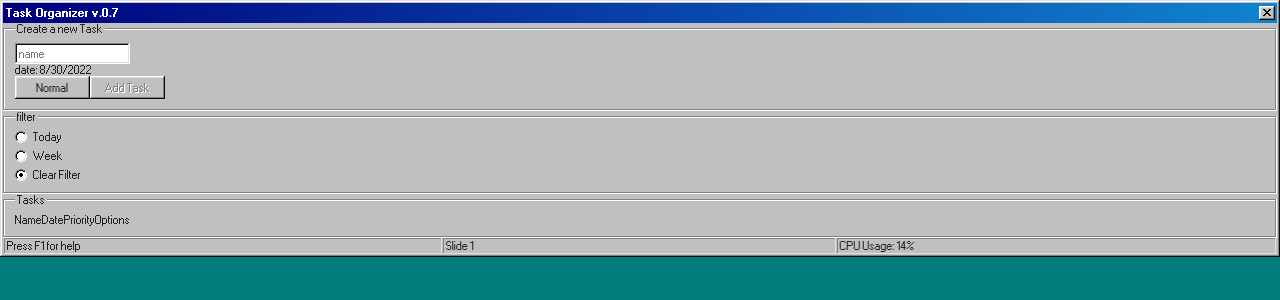
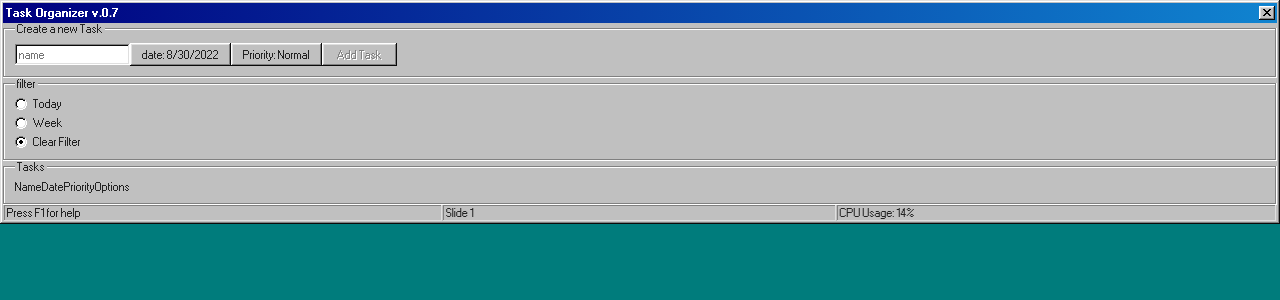
Before and after one commit to snt85c/ReactTesting, a React (Create React App) app: page / in a window 1280 px wide. Shown: the top 300 px of the page. Built offline with nearby package versions, Linux system fonts and the light colour scheme; no server answers; the database is empty.

Commit message:
window components drag and drop with no sliding effect, drag from title bar, change in buttons

```diff
--- a/src/TODOComponents/TODO.tsx
+++ b/src/TODOComponents/TODO.tsx
@@ -5,7 +5,7 @@ import { iTodo } from "./TODOInterfaces";
 import TODOList from "./TODOListComponents/TODOList";
 import TODOMenu from "./TODOMenuComponents/TODOMenu";
 import "98.css";
-import { motion } from "framer-motion";
+import { motion, useDragControls } from "framer-motion";
 
 export default function TODO() {
   const [todo, setTodo] = useState<iTodo[]>([]);
@@ -29,9 +29,22 @@ export default function TODO() {
     setTodo,
   };
 
+  const dragControls = useDragControls();
+
   return (
-    <motion.div drag className="window  mt-5 mx-2 sm:mx-10  bg-[#007c7c]">
-      <div className="title-bar  ">
+    <motion.div
+      drag
+      dragMomentum={false}
+      dragControls={dragControls}
+      dragListener={false}
+      className="window  mt-5 mx-2 sm:mx-10  bg-[#007c7c]"
+    >
+      <div
+        className="title-bar  "
+        onPointerDown={(e) => {
+          dragControls.start(e);
+        }}
+      >
         <span className="title-bar-text pl-1">Task Organizer v.0.7</span>
         <div className="title-bar-controls pr-1">
           <button aria-label="Close" disabled></button>
--- a/src/TODOComponents/TODOListComponents/TODOListCalendar.tsx
+++ b/src/TODOComponents/TODOListComponents/TODOListCalendar.tsx
@@ -1,4 +1,4 @@
-import { motion } from "framer-motion";
+import { motion, useDragControls } from "framer-motion";
 import { Calendar } from "react-calendar";
 import { HandleClickOutsideComponent } from "../../HandleClickOutsideComponent";
 import { iCalendarPropsPackage } from "../TODOInterfaces";
@@ -12,12 +12,25 @@ export default function TODOListCalendar(props: {
 
   // console.log(props.calendarPropsPackage.value.getDay() , new Date().getDay(), "day")
   // console.log(props.calendarPropsPackage.value.getMonth(),  new Date().getMonth(), "month")
+  const dragControls = useDragControls();
 
   return (
     <>
       {props.calendarPropsPackage.isCalendarOpen && (
-        <motion.div drag ref={ref} className="flex flex-col  border absolute window gap-1 ">
-          <div className="title-bar">
+        <motion.div
+          drag
+          dragMomentum={false}
+          dragControls={dragControls}
+          dragListener={false}
+          ref={ref}
+          className="flex flex-col  border absolute window gap-1 "
+        >
+          <div
+            className="title-bar"
+            onPointerDown={(e) => {
+              dragControls.start(e);
+            }}
+          >
             <span className="title-bar-text pl-1 w-full">Set a new date</span>
             <div className="title-bar-controls pr-1">
               <button
--- a/src/TODOComponents/TODOListComponents/TODOName Components/TODOchangeName.tsx
+++ b/src/TODOComponents/TODOListComponents/TODOName Components/TODOchangeName.tsx
@@ -1,6 +1,6 @@
 import { useState } from "react";
 import { HandleClickOutsideComponent } from "../../../HandleClickOutsideComponent";
-import { motion } from "framer-motion";
+import { motion, useDragControls } from "framer-motion";
 export default function TODOchangeName(props: {
   name: string;
   setIsEditName: React.Dispatch<React.SetStateAction<boolean>>;
@@ -8,10 +8,23 @@ export default function TODOchangeName(props: {
 }) {
   let { ref } = HandleClickOutsideComponent(props.setIsEditName);
   const [newName, setNewName] = useState<string>(props.name);
+  const dragControls = useDragControls();
 
   return (
-    <motion.div drag ref={ref} className="window p-4 px-6 absolute top-auto">
-      <div className="title-bar w-[98%] ">
+    <motion.div
+      drag
+      dragMomentum={false}
+      dragControls={dragControls}
+      dragListener={false}
+      ref={ref}
+      className="window p-4 px-6 absolute top-auto"
+    >
+      <div
+        className="title-bar w-[98%] "
+        onPointerDown={(e) => {
+          dragControls.start(e);
+        }}
+      >
         <span className="title-bar-text pl-1 w-full">Set a new title</span>
         <div className="title-bar-controls pr-1">
           <button
@@ -28,8 +41,8 @@ export default function TODOchangeName(props: {
         onChange={(e) => {
           setNewName(e.target.value);
         }}
-        ></input>
+      ></input>
       <button onClick={() => props.handleRenameName(newName)}>change</button>
-        </motion.div>
+    </motion.div>
   );
 }
--- a/src/TODOComponents/TODOMenuComponents/ TODOMenuCalendar.tsx
+++ b/src/TODOComponents/TODOMenuComponents/ TODOMenuCalendar.tsx
@@ -1,4 +1,4 @@
-import { motion } from "framer-motion";
+import { motion, useDragControls } from "framer-motion";
 import { useState } from "react";
 import Calendar from "react-calendar";
 import { HandleClickOutsideComponent } from "../../HandleClickOutsideComponent";
@@ -10,30 +10,40 @@ export default function TODOMenuCalendar(props: {
 }) {
   const [isCalendarOpen, setIsCalendarOpen] = useState<boolean>(false);
   const { ref } = HandleClickOutsideComponent(setIsCalendarOpen);
+  const dragControls = useDragControls();
+
   return (
     <>
-      <div onClick={() => setIsCalendarOpen(true)}>
+      <button className="mt-2 w-full" onClick={() => setIsCalendarOpen(true)}>
         date: {props.date.toLocaleDateString()}
-      </div>
+      </button>
       {isCalendarOpen && (
         <motion.div
-        drag
+          drag
+          dragMomentum={false}
+          dragControls={dragControls}
+          dragListener={false}
           ref={ref}
           className="flex z-10 flex-col items-center absolute top-20 sm:left-20 window"
         >
-          <div className="title-bar w-[98%]">
+          <div
+            className="title-bar w-[98%]"
+            onPointerDown={(e) => {
+              dragControls.start(e);
+            }}
+          >
             <span className="title-bar-text pl-1 ">set a date</span>
             <div className="title-bar-controls pr-1">
-              <button aria-label="Close"
-              onClick={() => setIsCalendarOpen(false)}
+              <button
+                aria-label="Close"
+                onClick={() => setIsCalendarOpen(false)}
               ></button>
             </div>
           </div>
-          <Calendar
-            value={props.date}
-            onChange={props.setDate}
-          />
-          <button className="p-2 m-1" onClick={() => setIsCalendarOpen(false)}>confirm</button>
+          <Calendar value={props.date} onChange={props.setDate} />
+          <button className="p-2 m-1" onClick={() => setIsCalendarOpen(false)}>
+            confirm
+          </button>
         </motion.div>
       )}
     </>
--- a/src/TODOComponents/TODOMenuComponents/TODOMenu.tsx
+++ b/src/TODOComponents/TODOMenuComponents/TODOMenu.tsx
@@ -25,12 +25,12 @@ export default function TODOMenu(props: {
   }
   return (
     <form>
-      <fieldset className="flex flex-col justify-between items-center m-2 gap-1">
+      <fieldset className="flex flex-col justify-center sm:items-center m-2 gap-1">
         <legend>Create a new Task</legend>
         <input
           type="text"
           placeholder="name"
-          className="mx-2 px-2  border border-gray-400"
+          className=" px-2  border border-gray-400"
           defaultValue={name}
           onChange={(e) => {
             setName(e.target.value);
@@ -48,7 +48,7 @@ export default function TODOMenu(props: {
         <TODOMenuCalendar date={date} setDate={setDate} />
         <TODOTogglePriority priority={priority} setPriority={setPriority} />
         <button
-          className="px-5 py-2 font-extrabold "
+          className="px-5 py-2 font-extrabold w-full"
           disabled={name ? false : true}
           onClick={(e) => {
             e.preventDefault();
--- a/src/TODOComponents/TODOMenuComponents/TODOTogglePriority.tsx
+++ b/src/TODOComponents/TODOMenuComponents/TODOTogglePriority.tsx
@@ -13,10 +13,10 @@ export default function TODOTogglePriority(props: {
   return (
     <button
       data-testid="buttontoggle"
-      className="flex  mx-2 px-2 justify-center items-center"
+      className="flex px-2 justify-center items-center w-full"
       onClick={(e) => toggle(e)}
     >
-      {props.priority}
+      {"Priority: " + props.priority}
     </button>
   );
 }
```
